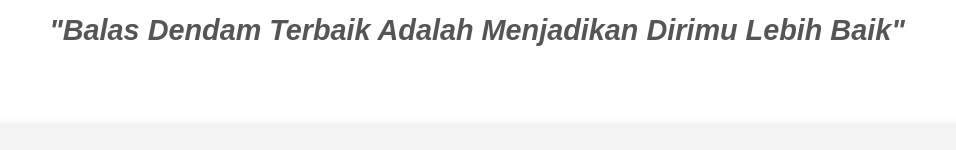
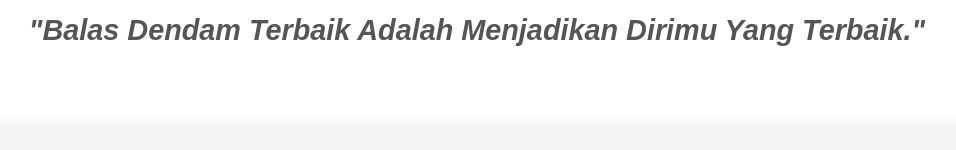
Before and after one commit to AL140308/ALportofolio, a plain HTML site: page index.html in a window 1280 px wide. Shown: the part 650-800 px from the top of the page, without its empty margins (162-1118 px from the left). Drawn offline with Linux system fonts and the light colour scheme.

Commit message:
Update index.html

```diff
--- a/index.html
+++ b/index.html
@@ -29,7 +29,7 @@
             </div>
             <div class="motto">
                 <h1>MOTTO</h1>
-                <h2 class="typing-animation">"Balas Dendam Terbaik Adalah Menjadikan Dirimu Lebih Baik"</h2>
+                <h2 class="typing-animation">"Balas Dendam Terbaik Adalah Menjadikan Dirimu Yang Terbaik."</h2>
             </div>
 
         <section id="about-me" class="about-me">
@@ -86,8 +86,6 @@
             </div>
         </section>
 
-
-
         <section id="projects" class="projects">
             <div class="container">
                 <h2>Project</h2>
```
